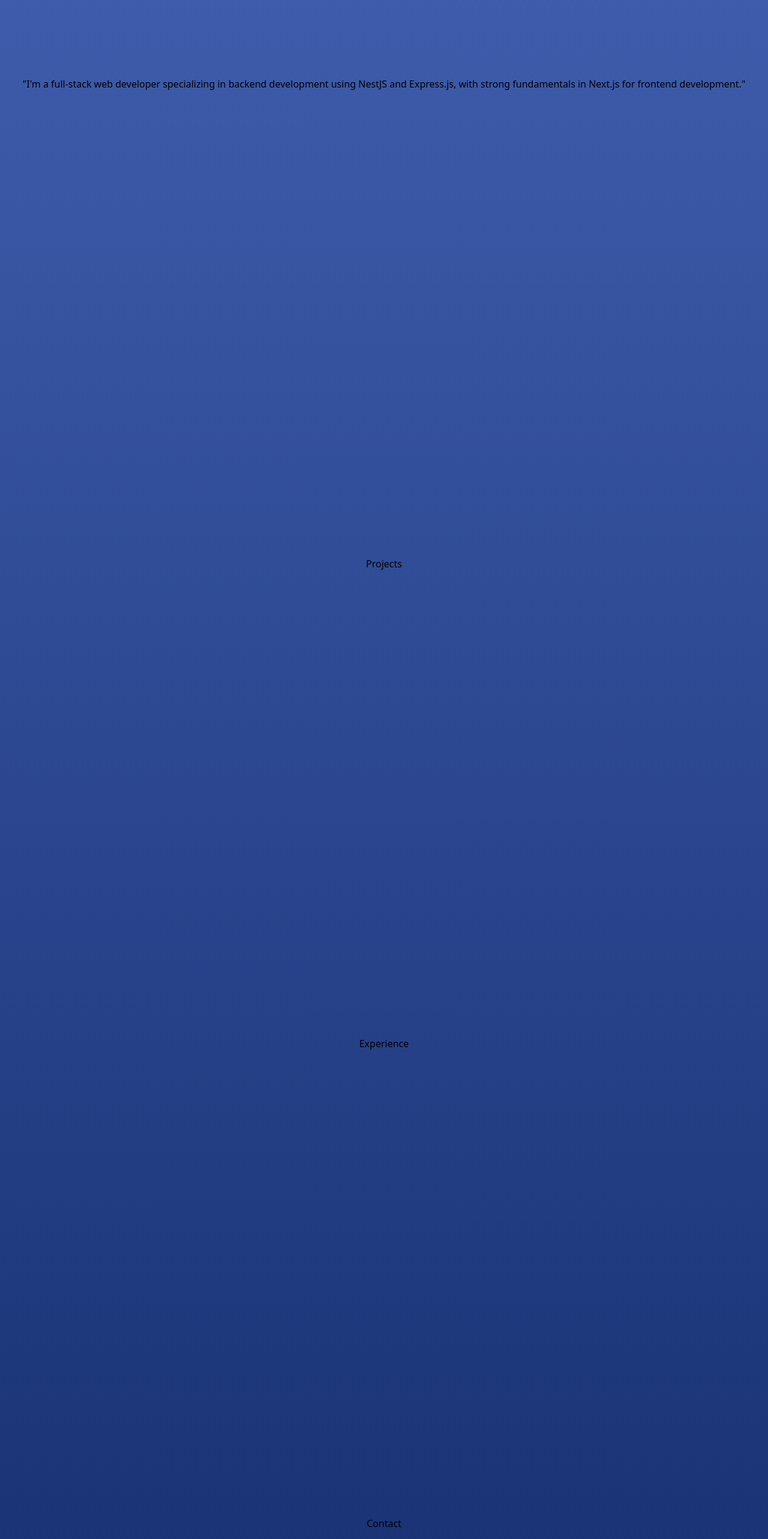
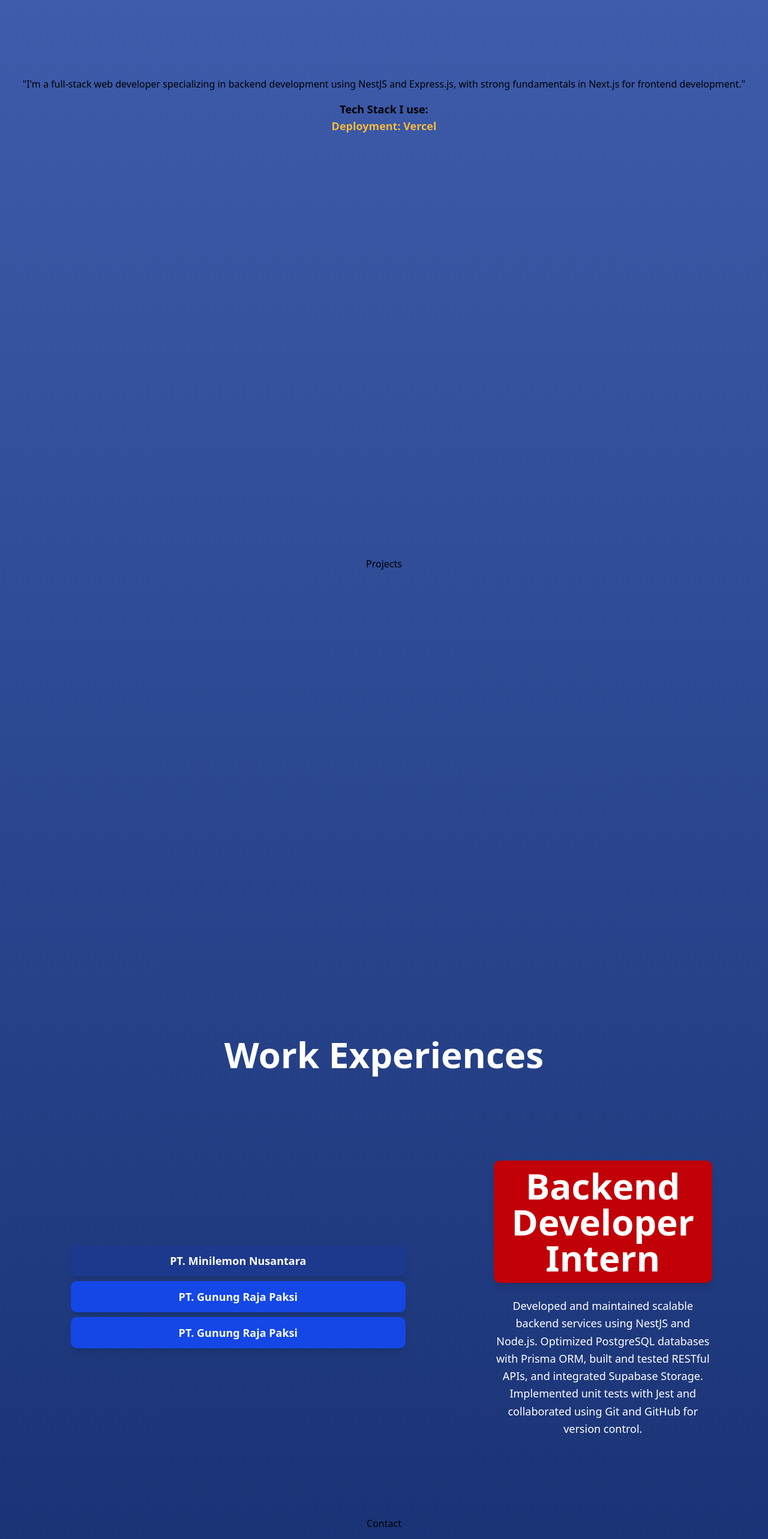
Before and after one commit to Logassi/portofolio_website, a Next.js app: page / in a window 1280 px wide. Shown: the part 860-3426 px from the top of the page at 60% size. Built offline with nearby package versions, Linux system fonts and the light colour scheme.

Commit message:
Feat : Enhance work experiences

```diff
--- a/src/views/pages/home-page/index.tsx
+++ b/src/views/pages/home-page/index.tsx
@@ -1,34 +1,119 @@
-import React from "react";
+"use client";
+import { useState, useEffect } from "react";
 
 export default function HomePageView() {
+  const techStack = [
+    "Programming Languages: JavaScript, TypeScript",
+    "Frontend: Next.js, React.js, Tailwind CSS",
+    "Backend: NestJS, Express.js, Prisma ORM",
+    "Databases: MySQL, PostgreSQL, MongoDB, Supabase",
+    "Deployment: Vercel",
+    "Testing: Jest",
+  ];
+
+  const workExperiences = [
+    {
+      company: "PT. Minilemon Nusantara",
+      position: "Backend Developer Intern",
+      description:
+        "Developed and maintained scalable backend services using NestJS and Node.js. Optimized PostgreSQL databases with Prisma ORM, built and tested RESTful APIs, and integrated Supabase Storage. Implemented unit tests with Jest and collaborated using Git and GitHub for version control.",
+    },
+    {
+      company: "PT. Gunung Raja Paksi",
+      position: "Supply Chain Management Intern",
+      description:
+        "Managed supply chain operations, ensuring item availability and updating inventory. Created daily reports to identify areas for improvement in the supply chain process.",
+    },
+    {
+      company: "PT. Gunung Raja Paksi",
+      position: "Enterprise Resource Planning (ERP) Analyst Intern",
+      description:
+        "Trained production employees on SAP product management after completing company-provided training. Ensured employees achieved proficiency in SAP usage. Assisted in managing SAP Production, monitoring weight bridge data and resolving data errors.",
+    },
+  ];
+
+  const [currentStack, setCurrentStack] = useState(0);
+  const [selectedExperienceIndex, setSelectedExperienceIndex] = useState(0);
+
+  useEffect(() => {
+    const interval = setInterval(() => {
+      setCurrentStack((prev) => (prev + 1) % techStack.length);
+    }, 1500);
+
+    return () => clearInterval(interval);
+  }, []);
+
   return (
     <main>
-      <article className="flex items-center justify-center text-center w-full h-dvh ">
+      <article className="flex items-center justify-center text-center w-full h-dvh">
         <div className="flex flex-col gap-2 text-2xl">
           <h1>Hi, I'm Lomona Gagasi Pasaribu</h1>
           <h2>A Fullstack Website Developer</h2>
         </div>
       </article>
-      <article className="text-center w-full h-dvh ">
-        {/* <div>About me</div> */}
+
+      <article className="text-center w-full h-dvh">
         <div>
           "I'm a full-stack web developer specializing in backend development
           using NestJS and Express.js, with strong fundamentals in Next.js for
           frontend development."
         </div>
+
+        {/* Dynamic Tech Stack */}
+        <div className="mt-4 text-lg font-semibold">
+          Tech Stack I use: <br />
+          <span className="text-[#f6b93b] transition-opacity duration-500">
+            {techStack[currentStack]}
+          </span>
+        </div>
       </article>
-      <article className="text-center w-full h-dvh ">Projects</article>
-      <article className="text-center w-full h-dvh ">Experience</article>
-      <article className="text-center w-full h-dvh ">Contact</article>
+
+      <article className="text-center w-full h-dvh">Projects</article>
+
+      {/* Work Experience Section */}
+      <article className="text-center w-full h-dvh flex flex-col justify-start items-center">
+        <h2 className="mb-4 text-3xl font-semibold text-white">
+          Work Experiences
+        </h2>
+
+        <div className="flex w-full h-full">
+          {/* Left Side - Company Names */}
+          <div className="w-3/5 flex flex-col items-center justify-center p-4">
+            {workExperiences.map((experience, index) => (
+              <div
+                key={index}
+                className={`text-white text-lg font-semibold mb-2 p-3 w-4/5 rounded-lg shadow-lg cursor-pointer ${
+                  selectedExperienceIndex === index
+                    ? "bg-blue-900"
+                    : "bg-blue-700"
+                }`}
+                onMouseEnter={() => setSelectedExperienceIndex(index)}
+              >
+                {experience.company}
+              </div>
+            ))}
+          </div>
+
+          {/* Right Side - Job Position & Description */}
+          <div className="w-2/5 flex flex-col items-center justify-center p-4 transition-all duration-300">
+            <h2 className="text-white text-lg font-semibold mb-2 p-3 w-4/5 bg-red-700 rounded-lg shadow-lg">
+              {workExperiences[selectedExperienceIndex].position}
+            </h2>
+            <p className="text-white text-sm w-4/5">
+              {workExperiences[selectedExperienceIndex].description}
+            </p>
+          </div>
+        </div>
+      </article>
+
+      <article className="text-center w-full h-dvh">Contact</article>
 
       <div className="fixed bottom-4 right-4 flex items-center justify-center">
         <div className="relative group">
-          {/* Tooltip */}
           <span className="absolute bottom-14 right-0 bg-black text-white text-xs px-3 py-1 rounded opacity-0 group-hover:opacity-100 transition-opacity duration-200 whitespace-nowrap">
             Download my resume
           </span>
 
-          {/* Resume Button */}
           <a
             href="/resume.pdf"
             download
```
